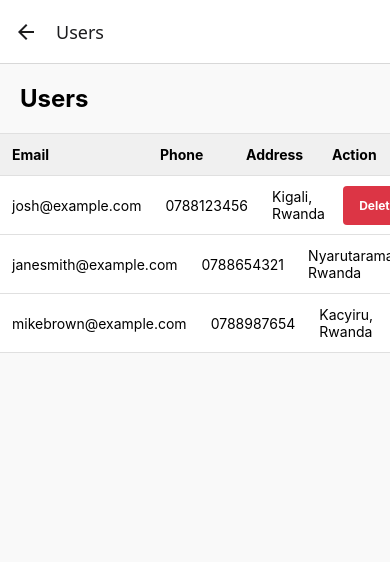
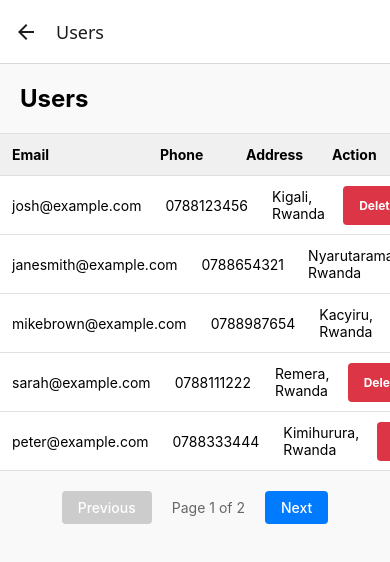
Before and after one commit to Baudoin10/Umuganda, a React Native app: screen /Users in a window 390 px wide. Shown: the top 562 px of the page. Built offline with nearby package versions, Linux system fonts and the light colour scheme.

Commit message:
fixed users page

```diff
--- a/Dashboard/Users.jsx
+++ b/Dashboard/Users.jsx
@@ -13,6 +13,9 @@ import {
 } from "react-native";
 
 const Users = () => {
+  const [currentPage, setCurrentPage] = useState(1);
+  const itemsPerPage = 5;
+
   const [users, setUsers] = useState([
     {
       id: "1",
@@ -31,6 +34,25 @@ const Users = () => {
       email: "mikebrown@example.com",
       phone: "0788987654",
       address: "Kacyiru, Rwanda",
+    },
+    // Adding more sample data to demonstrate pagination
+    {
+      id: "4",
+      email: "sarah@example.com",
+      phone: "0788111222",
+      address: "Remera, Rwanda",
+    },
+    {
+      id: "5",
+      email: "peter@example.com",
+      phone: "0788333444",
+      address: "Kimihurura, Rwanda",
+    },
+    {
+      id: "6",
+      email: "mary@example.com",
+      phone: "0788555666",
+      address: "Gisozi, Rwanda",
     },
   ]);
 
@@ -70,15 +92,54 @@ const Users = () => {
     </View>
   );
 
+  // Pagination logic
+  const totalPages = Math.ceil(users.length / itemsPerPage);
+  const startIndex = (currentPage - 1) * itemsPerPage;
+  const paginatedUsers = users.slice(startIndex, startIndex + itemsPerPage);
+
+  const renderPagination = () => (
+    <View style={styles.paginationContainer}>
+      <TouchableOpacity
+        style={[
+          styles.paginationButton,
+          currentPage === 1 && styles.paginationButtonDisabled,
+        ]}
+        onPress={() => setCurrentPage((prev) => Math.max(1, prev - 1))}
+        disabled={currentPage === 1}
+      >
+        <Text style={styles.paginationButtonText}>Previous</Text>
+      </TouchableOpacity>
+
+      <View style={styles.paginationInfo}>
+        <Text style={styles.paginationText}>
+          Page {currentPage} of {totalPages}
+        </Text>
+      </View>
+
+      <TouchableOpacity
+        style={[
+          styles.paginationButton,
+          currentPage === totalPages && styles.paginationButtonDisabled,
+        ]}
+        onPress={() => setCurrentPage((prev) => Math.min(totalPages, prev + 1))}
+        disabled={currentPage === totalPages}
+      >
+        <Text style={styles.paginationButtonText}>Next</Text>
+      </TouchableOpacity>
+    </View>
+  );
+
   return (
     <View style={styles.container}>
       <Text style={styles.title}>Users</Text>
       <FlatList
-        data={users}
+        data={paginatedUsers}
         keyExtractor={(item) => item.id}
         ListHeaderComponent={renderHeader}
         renderItem={renderItem}
         stickyHeaderIndices={[0]}
+        ListFooterComponent={renderPagination}
+        ListFooterComponentStyle={styles.paginationWrapper}
       />
     </View>
   );
@@ -127,6 +188,37 @@ const styles = StyleSheet.create({
     fontSize: 12,
     fontWeight: "bold",
   },
+  paginationWrapper: {
+    marginTop: 20,
+    marginBottom: 20,
+  },
+  paginationContainer: {
+    flexDirection: "row",
+    justifyContent: "center",
+    alignItems: "center",
+    paddingHorizontal: 20,
+  },
+  paginationButton: {
+    backgroundColor: "#007AFF",
+    paddingVertical: 8,
+    paddingHorizontal: 16,
+    borderRadius: 4,
+  },
+  paginationButtonDisabled: {
+    backgroundColor: "#CCCCCC",
+  },
+  paginationButtonText: {
+    color: "#FFF",
+    fontSize: 14,
+    fontWeight: "500",
+  },
+  paginationInfo: {
+    marginHorizontal: 20,
+  },
+  paginationText: {
+    fontSize: 14,
+    color: "#666",
+  },
 });
 
 export default Users;
```
